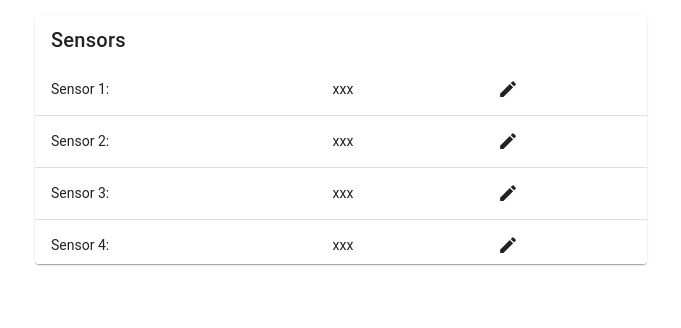
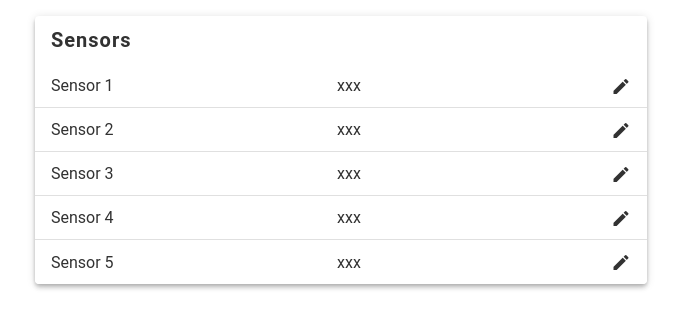
Before and after one commit to terezadohnal/greenhouse-fe, a Vue app: page /sensors in a window 1280 px wide. Shown: the top 328 px of the page, without its empty margins (299-980 px from the left). Built offline with nearby package versions, Linux system fonts and the light colour scheme; no server answers.

Commit message:
fix: update sensors table

```diff
--- a/src/views/SensorsView.vue
+++ b/src/views/SensorsView.vue
@@ -19,15 +19,15 @@ export default {
   <v-container fluid>
     <v-row justify="center">
       <v-col cols="12" sm="8" md="6">
-        <v-card>
-          <v-card-title class="headline">Sensors</v-card-title>
-          <v-table height="200px">
+        <v-card elevation="4">
+          <v-card-title class="subtitle">Sensors</v-card-title>
+          <v-table height="220px" density="comfortable">
             <tbody>
-              <tr v-for="item in sensors" :key="item.label">
-                <td>{{ item.label }}:</td>
-                <td>{{ item.description }}</td>
-                <td class="edit-icon-cell">
-                  <v-icon @click="editItem(item)">mdi-pencil</v-icon>
+              <tr class="body_text" v-for="sensor in sensors" :key="sensor.id">
+                <td>{{ sensor.label }}</td>
+                <td>{{ sensor.description }}</td>
+                <td align="right" class="edit-icon-cell">
+                  <v-icon size="20" @click="editItem(item)">mdi-pencil</v-icon>
                 </td>
               </tr>
             </tbody>
```
